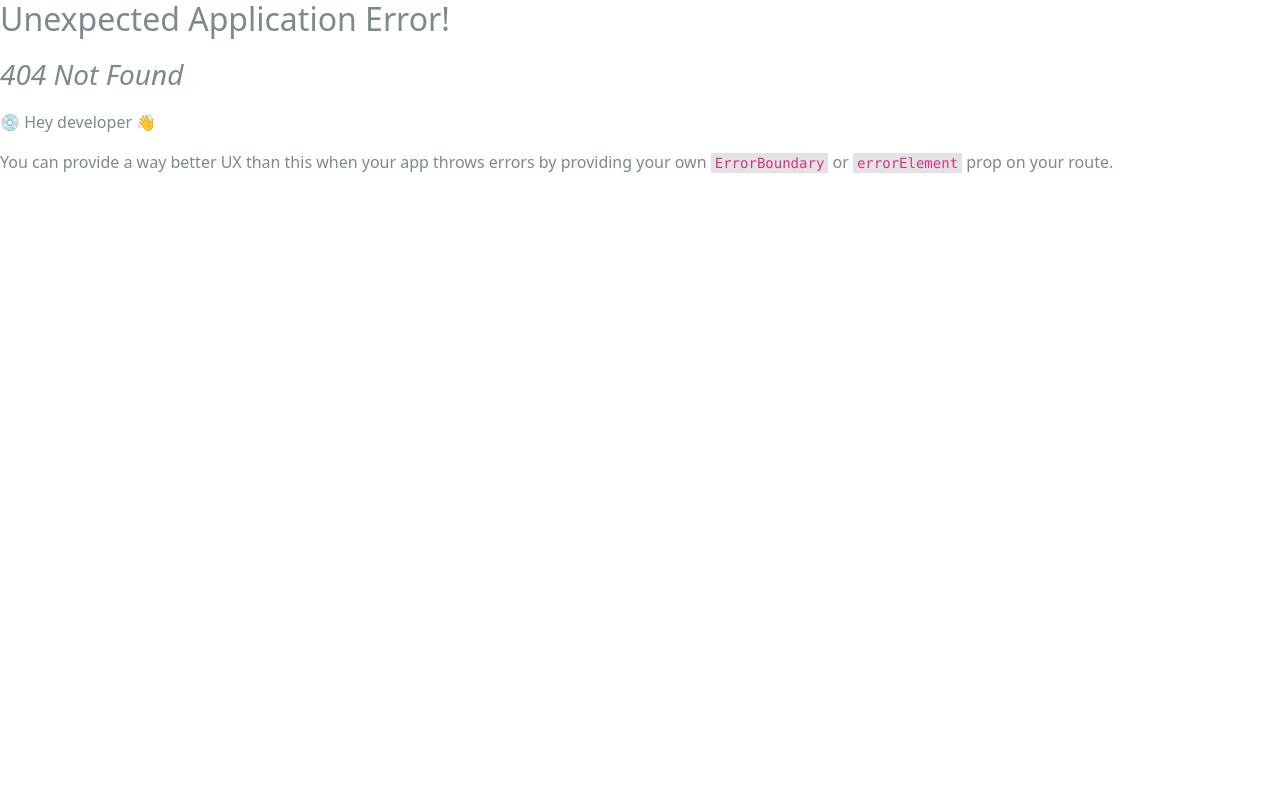
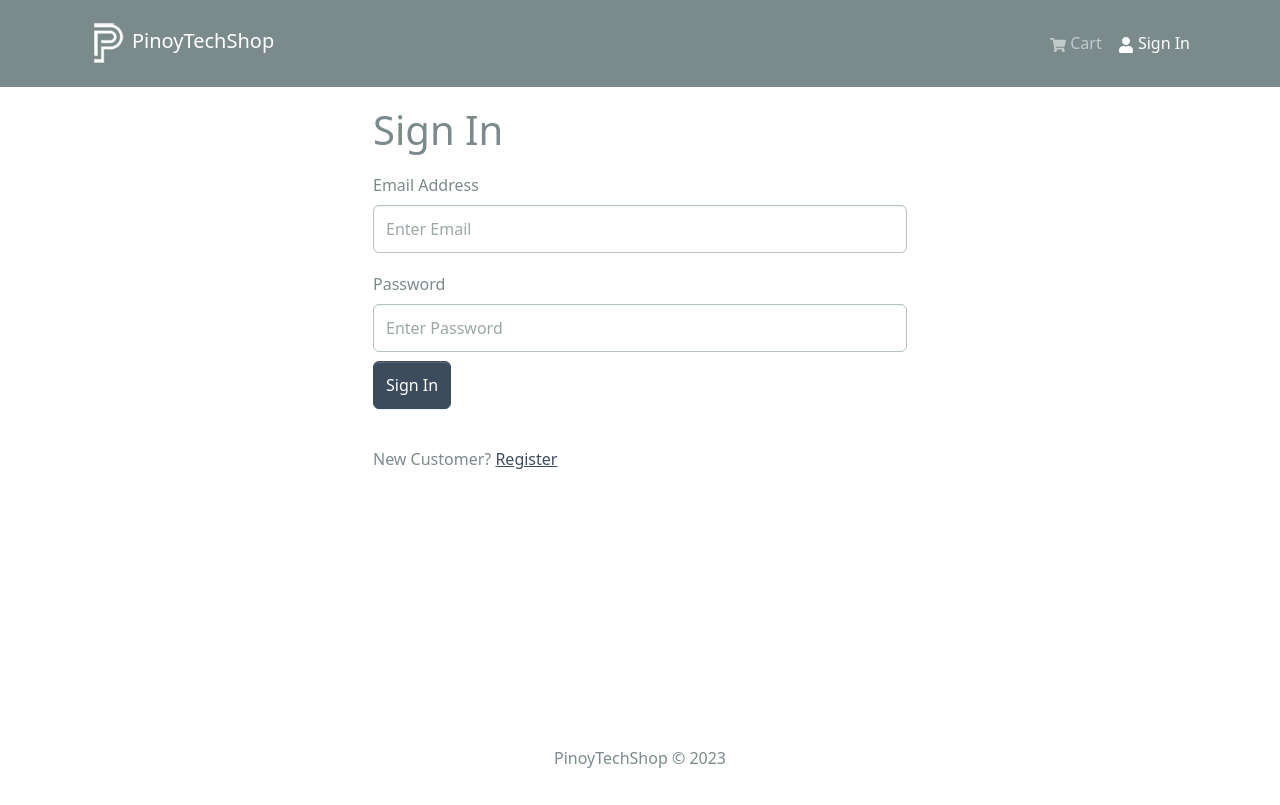
Before and after one commit to bkpecho/gadgetgizmo, a React (Create React App) app in the folder frontend/: page /login in a window 1280 px wide. Before the commit this address had no page. Built offline with nearby package versions, Linux system fonts and the light colour scheme.

Commit message:
feat(LoginScreen): Create LoginScreen.jsx component for user login functionality

```diff
--- a/frontend/src/index.js
+++ b/frontend/src/index.js
@@ -15,6 +15,7 @@
 import reportWebVitals from './reportWebVitals';
 import CartScreen from './screens/CartScreen';
 import HomeScreen from './screens/HomeScreen';
+import LoginScreen from './screens/LoginScreen';
 import ProductScreen from './screens/ProductScreen';
 
 const router = createBrowserRouter(
@@ -23,6 +24,7 @@
       <Route index={true} path="/" element={<HomeScreen />} />
       <Route path="/product/:id" element={<ProductScreen />} />
       <Route path="/cart" element={<CartScreen />} />
+      <Route path="/login" element={<LoginScreen />} />
     </Route>
   )
 );
--- /dev/null
+++ b/frontend/src/screens/LoginScreen.jsx
@@ -0,0 +1,52 @@
+import { useState } from 'react';
+import { Button, Col, Form, Row } from 'react-bootstrap';
+import { Link } from 'react-router-dom';
+import FormContainer from '../components/FormContainer';
+
+const LoginScreen = () => {
+  const [email, setEmail] = useState('');
+  const [password, setPassword] = useState('');
+
+  const submitHandler = (e) => {
+    e.preventDefault();
+    console.log('submit');
+  };
+
+  return (
+    <FormContainer>
+      <h1>Sign In</h1>
+      <Form onSubmit={submitHandler}>
+        <Form.Group controlId="email" className="my-3">
+          <Form.Label>Email Address</Form.Label>
+          <Form.Control
+            type="email"
+            placeholder="Enter Email"
+            value={email}
+            onChange={(e) => setEmail(e.target.value)}
+          ></Form.Control>
+        </Form.Group>
+        <Form.Group controlId="password" className="my-3">
+          <Form.Label>Password</Form.Label>
+          <Form.Control
+            type="password"
+            placeholder="Enter Password"
+            value={password}
+            onChange={(e) => setPassword(e.target.value)}
+          ></Form.Control>
+
+          <Button type="submit" variant="primary" className="mt-2">
+            Sign In
+          </Button>
+        </Form.Group>
+      </Form>
+
+      <Row className="py-3">
+        <Col>
+          New Customer? <Link to="/register">Register</Link>
+        </Col>
+      </Row>
+    </FormContainer>
+  );
+};
+
+export default LoginScreen;
```
